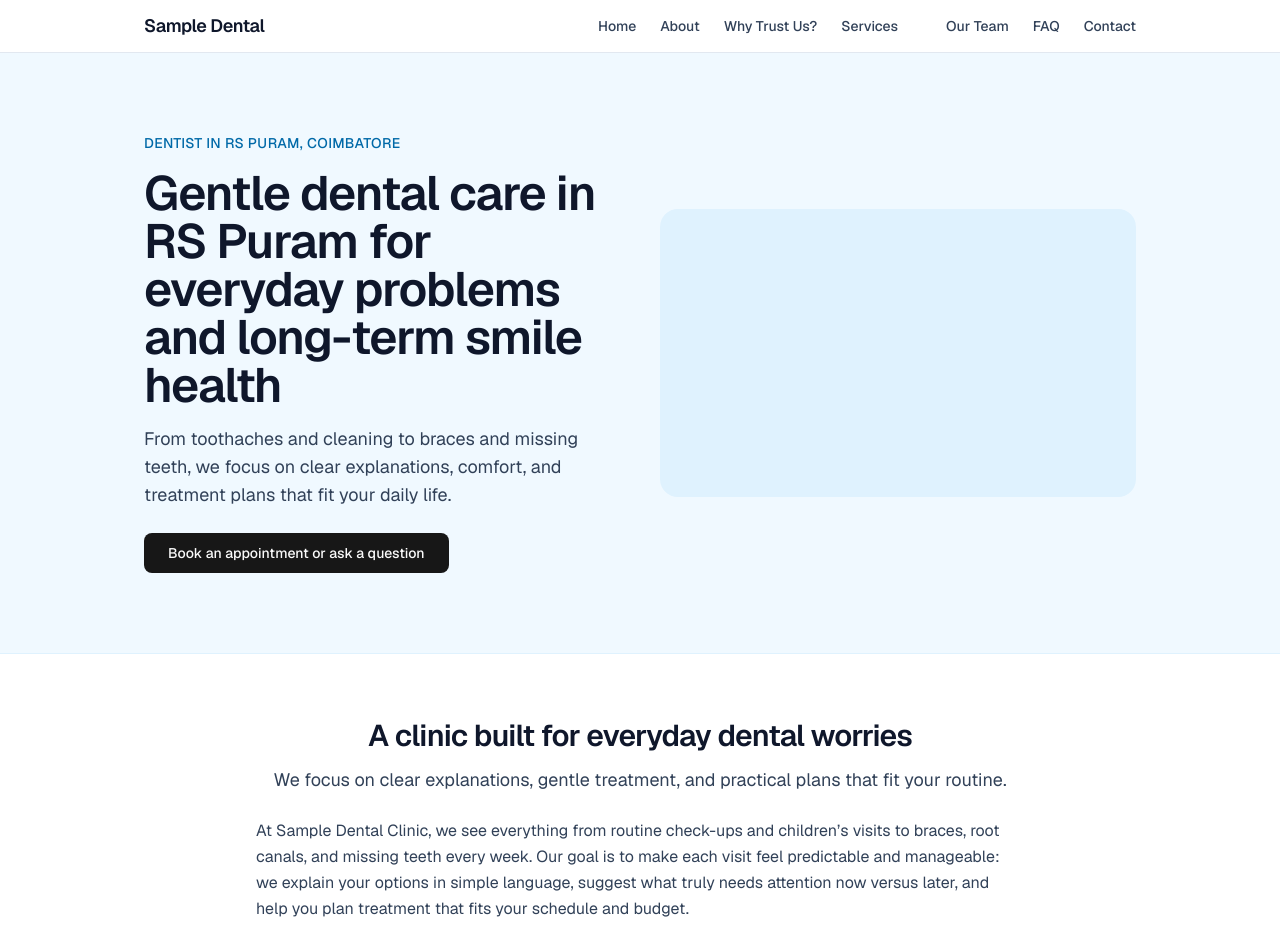
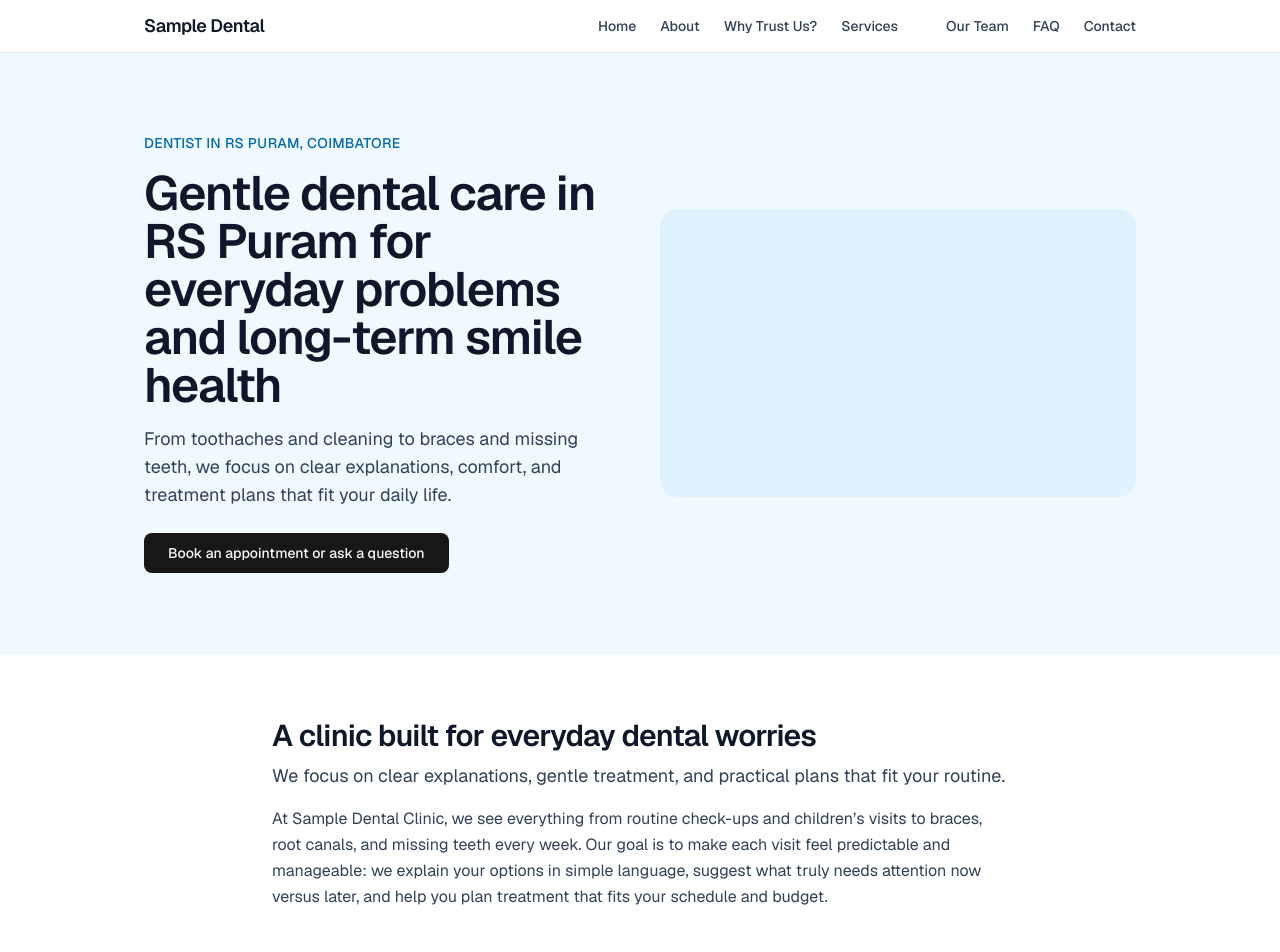
Before and after one commit to fooorrrceee/rr-dental-flip, a Next.js app in the folder landing-course/: page / in a window 1280 px wide. Shown: the top 952 px of the page. Built offline with nearby package versions, Linux system fonts and the light colour scheme.

Commit message:
Revert "adjust style of about"
This reverts commit 6a98bd2417c5c7c8411a13eb43bc546c9ce06f28.

```diff
--- a/landing-course/app/components/AboutSection.tsx
+++ b/landing-course/app/components/AboutSection.tsx
@@ -22,23 +22,18 @@ export function AboutSection({ content, design }: AboutSectionProps) {
 
   return (
     <Section id="about" className={sectionBgClass}>
-      <div className="mx-auto max-w-5xl px-4">
-        <div className="mb-6 space-y-3 text-center">
+      <div className="mx-auto max-w-3xl px-4">
         <h2 className="text-2xl font-semibold tracking-tight text-slate-900 sm:text-3xl">
           {title}
         </h2>
         {intro && (
-            <p className="text-base text-slate-700 sm:text-lg">
+          <p className="mt-2 text-base text-slate-700 sm:text-lg">
             {intro}
           </p>
         )}
-        </div>
-
-        <div className="mx-auto max-w-3xl">
-          <p className="text-sm text-slate-700 sm:text-base leading-relaxed text-left">
+        <p className="mt-4 text-sm text-slate-700 sm:text-base leading-relaxed">
           {body}
         </p>
-        </div>
       </div>
     </Section>
   );
```
Lines whose indentation alone changed are shown as unchanged.
